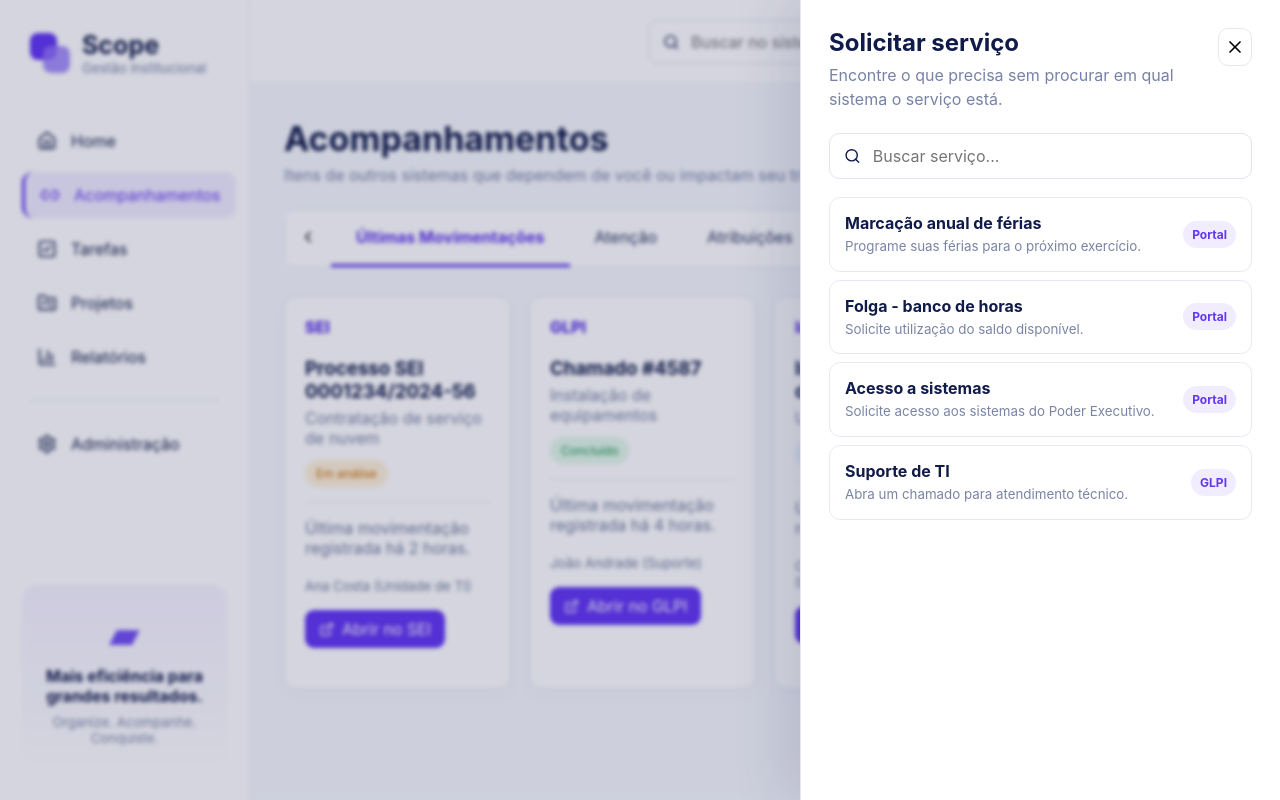
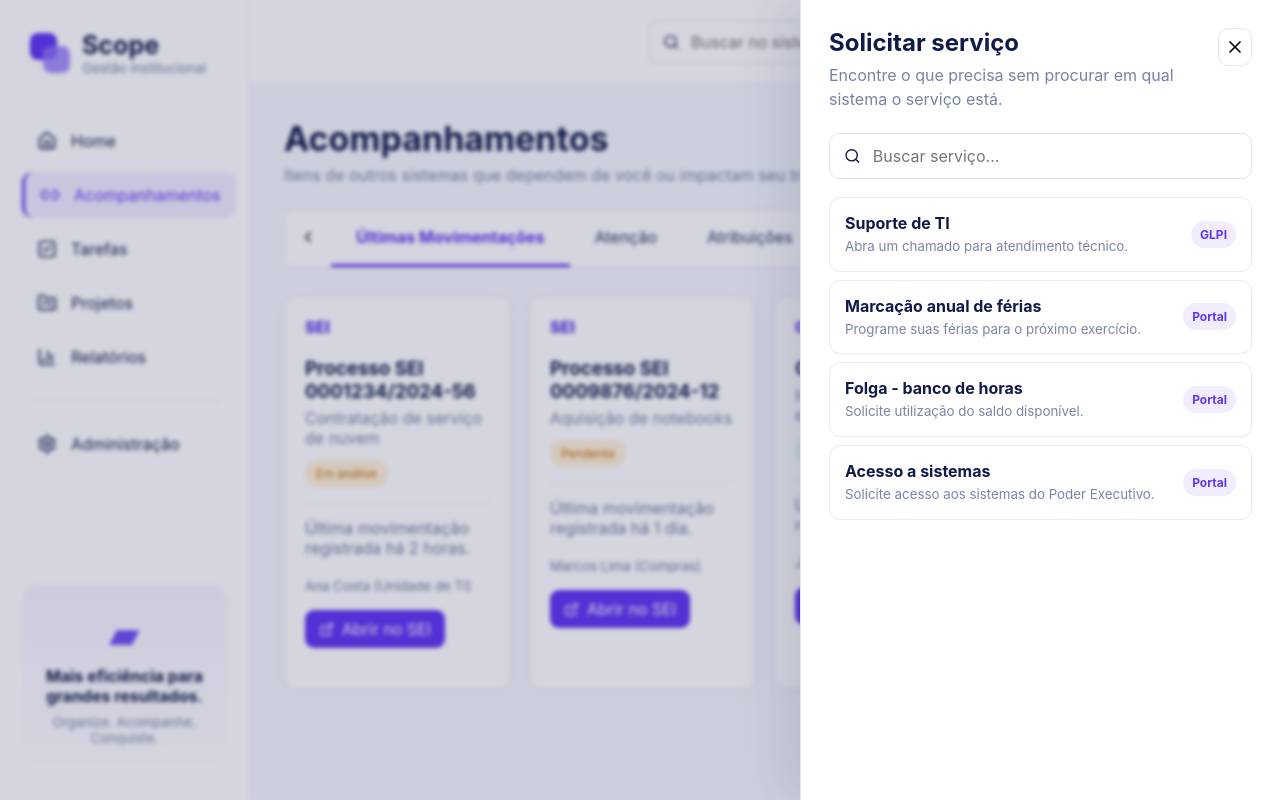
Before and after one commit to 6xAs/scope-react-ts, a React (Vite) app: page /atribuicoes in a window 1280 px wide. Both pictures are taken after a click on the button "Solicitar". Built offline with nearby package versions, Linux system fonts and the light colour scheme.

Commit message:
refactor: conecta acompanhamentos ao hub de integração

```diff
--- a/src/pages/Assignments.tsx
+++ b/src/pages/Assignments.tsx
@@ -1,7 +1,8 @@
 import {ExternalLink,Plus,Search,X} from 'lucide-react'
-import {useMemo,useState} from 'react'
+import {useEffect,useMemo,useState} from 'react'
 import {PageTabs} from '../components/PageTabs'
-import {assignments,serviceShortcuts} from '../data/mock'
+import {getUnifiedServiceCatalog,getUnifiedWorkItems,sourceLabel} from '../integrations'
+import type{ServiceCatalogItem,WorkItem} from '../integrations/types'
 import {StatusPill} from '../components/StatusPill'
 
 const tabs=['Últimas Movimentações','Atenção','Atribuições','Solicitações','Atendimentos']
@@ -10,16 +11,25 @@ export function Assignments(){
   const [active,setActive]=useState(tabs[0])
   const [catalogOpen,setCatalogOpen]=useState(false)
   const [query,setQuery]=useState('')
+  const [items,setItems]=useState<WorkItem[]>([])
+  const [catalog,setCatalog]=useState<ServiceCatalogItem[]>([])
+
+  useEffect(()=>{
+    Promise.all([getUnifiedWorkItems(),getUnifiedServiceCatalog()]).then(([workItems,services])=>{
+      setItems(workItems)
+      setCatalog(services)
+    })
+  },[])
 
   const list=useMemo(()=>{
-    if(active==='Últimas Movimentações') return assignments.slice(0,4)
-    if(active==='Atenção') return assignments.filter(item=>item.attention)
-    if(active==='Atribuições') return assignments.filter(item=>item.kind==='atribuicao')
-    if(active==='Solicitações') return assignments.filter(item=>item.kind==='solicitacao')
-    return assignments.filter(item=>item.kind==='atendimento')
-  },[active])
+    if(active==='Últimas Movimentações') return items.slice(0,4)
+    if(active==='Atenção') return items.filter(item=>item.attention)
+    if(active==='Atribuições') return items.filter(item=>item.kind==='atribuicao')
+    if(active==='Solicitações') return items.filter(item=>item.kind==='solicitacao')
+    return items.filter(item=>item.kind==='atendimento')
+  },[active,items])
 
-  const services=serviceShortcuts.filter(service=>{
+  const services=catalog.filter(service=>{
     const term=query.trim().toLowerCase()
     if(!term) return true
     return service.title.toLowerCase().includes(term)||service.description.toLowerCase().includes(term)
@@ -38,15 +48,15 @@ export function Assignments(){
 
     <div className="cards-grid assignment-grid">
       {list.map(item=><article className="assignment-card" key={item.id}>
-        <div className="source-badge">{item.source}</div>
+        <div className="source-badge">{sourceLabel(item.source)}</div>
         <h3>{item.title}</h3>
-        <p>{item.subtitle}</p>
+        <p>{item.description}</p>
         <StatusPill>{item.status}</StatusPill>
         <div className="assignment-note">Última movimentação registrada {item.updated}.</div>
         <small>{item.owner}</small>
-        <a className="primary small link-btn" href={item.externalUrl} target="_blank" rel="noreferrer">
+        {item.externalUrl&&<a className="primary small link-btn" href={item.externalUrl} target="_blank" rel="noreferrer">
           <ExternalLink size={15}/>{item.actionLabel??'Abrir origem'}
-        </a>
+        </a>}
       </article>)}
     </div>
 
@@ -71,7 +81,7 @@ export function Assignments(){
               <strong>{service.title}</strong>
               <small>{service.description}</small>
             </div>
-            <span>{service.source}</span>
+            <span>{sourceLabel(service.source)}</span>
           </a>)}
         </div>
       </section>
```
